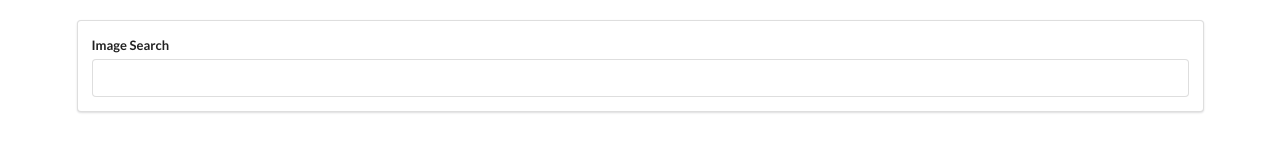
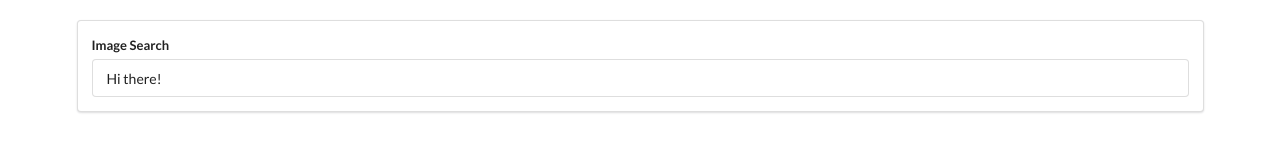
Before and after one commit to locaulker/pics-stg, a React (Create React App) app: page / in a window 1280 px wide. Shown: the top 160 px of the page. Built offline with nearby package versions, Linux system fonts and the light colour scheme.

Commit message:
added controlled inputs

```diff
--- a/src/components/SearchBar.js
+++ b/src/components/SearchBar.js
@@ -1,7 +1,7 @@
 import React, { Component } from "react"
 
 class SearchBar extends Component {
-  state = { term: "" }
+  state = { term: "Hi there!" }
 
   render() {
     return (
@@ -11,8 +11,8 @@ class SearchBar extends Component {
             <label>Image Search</label>
             <input
               type="text"
+              onChange={(e) => this.setState({ term: e.target.value })}
               value={this.state.term}
-              onChange={(e) => this.setState({ term: e.target.value })}
             />
           </div>
         </form>
```
